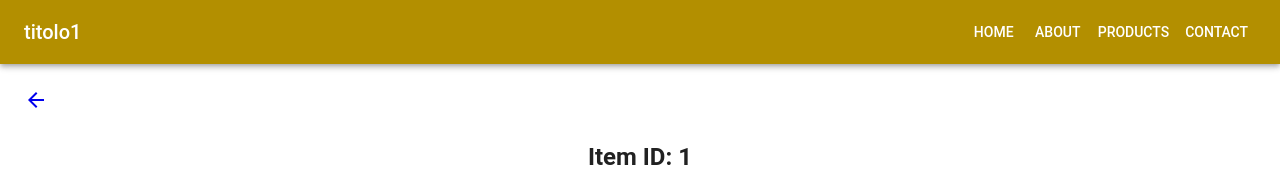
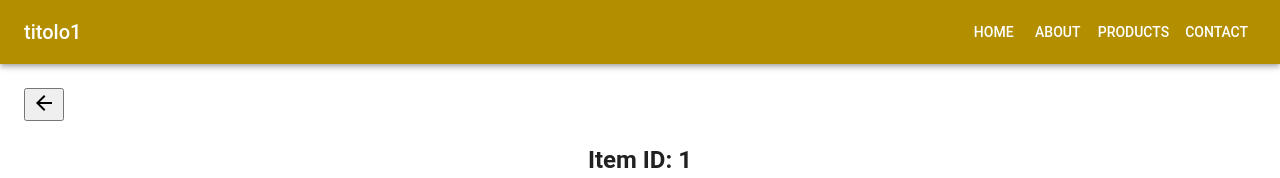
Before and after one commit to kavidiuk/MyCakeWebsite, a React (Create React App) app: page /products/1 in a window 1280 px wide. Shown: the top 178 px of the page. Built offline with nearby package versions, Linux system fonts and the light colour scheme.

Commit message:
add previous button

```diff
--- a/src/pages/ProductDetail.tsx
+++ b/src/pages/ProductDetail.tsx
@@ -1,26 +1,35 @@
-import React from "react";
+import React, { useState } from "react";
 import ProductCard from "../components/ProductCard";
-import { Link, useLocation, useParams } from "react-router-dom";
+import { Link, useLocation, useNavigate, useParams } from "react-router-dom";
 import Cake from "../services/Cake.json";
 import ProductsPage from "./ProductsPage";
 import { Container, Grid } from "@mui/material";
 import ArrowBackIcon from "@mui/icons-material/ArrowBack";
 import { auto, main } from "@popperjs/core";
+import { Margin } from "@mui/icons-material";
+
 const ProductDetail: React.FC = () => {
   const { id } = useParams<{ id: string }>();
   const location = useLocation();
-
+  const navigate = useNavigate();
   const numericId = id ? parseInt(id, 10) : null;
   const mainId = Cake.filter((cake) => numericId === cake.id);
   //const idShow = [id];
   //const mainId = Cake.filter((Cake) => id?.includes(Cake.id));
+  if (!mainId) {
+    return <p>No item found</p>;
+  }
+  const handleBackClick = () => {
+    navigate(-1);
+  };
 
   return (
     <>
       <Container sx={{ margin: 0, marginTop: 3 }}>
-        <Link to="/">
+        <button onClick={handleBackClick}>
           <ArrowBackIcon />
-        </Link>
+        </button>
+        {/* startIcon={<ArrowBackIcon />} */}
       </Container>
       <Container sx={{ textAlign: "center", width: 800 }}>
         <h2>Item ID: {id}</h2>
--- a/src/pages/ProductsPage.tsx
+++ b/src/pages/ProductsPage.tsx
@@ -79,7 +79,7 @@ const ProductsPage: React.FC = () => {
                 title={cake.title}
                 description={cake.description}
                 image={cake.img}
-                id={0} // price={cake.id} // Assumendo che non ci sia una proprietà "price" in Cake.json
+                id={cake.id} // price={cake.id} // Assumendo che non ci sia una proprietà "price" in Cake.json
               />
             </Grid>
           ))}
```
